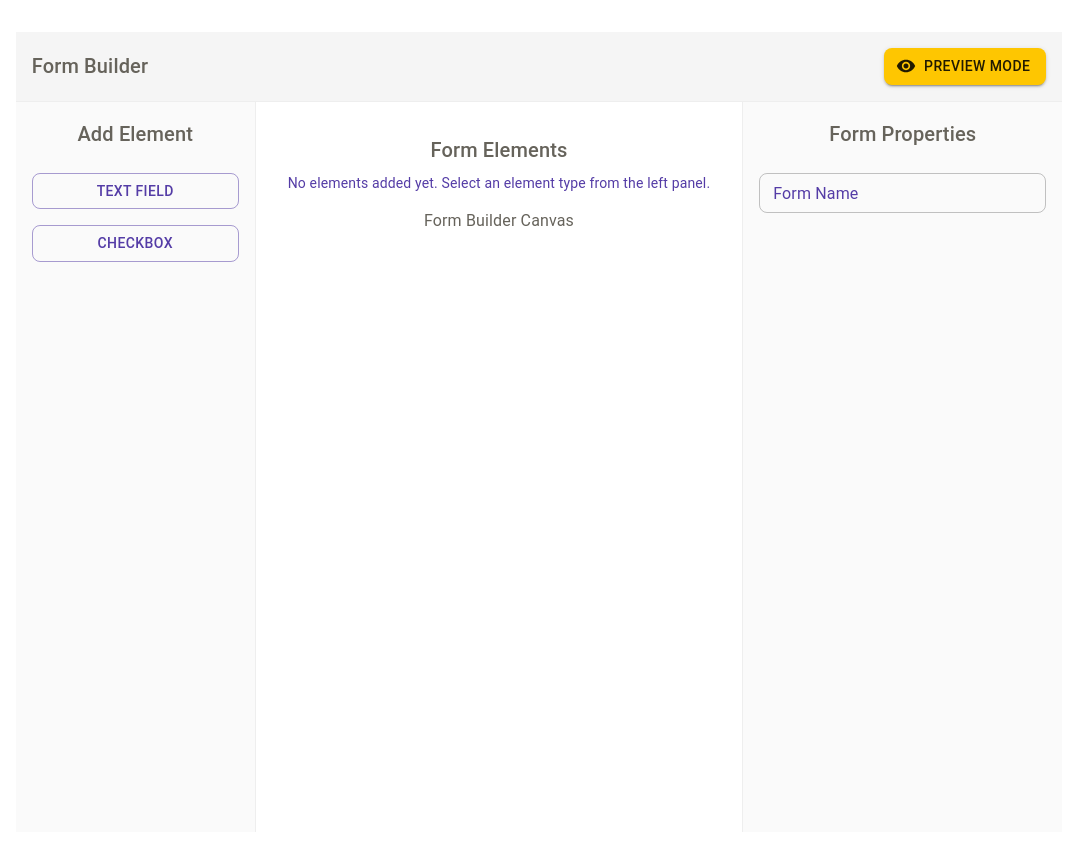
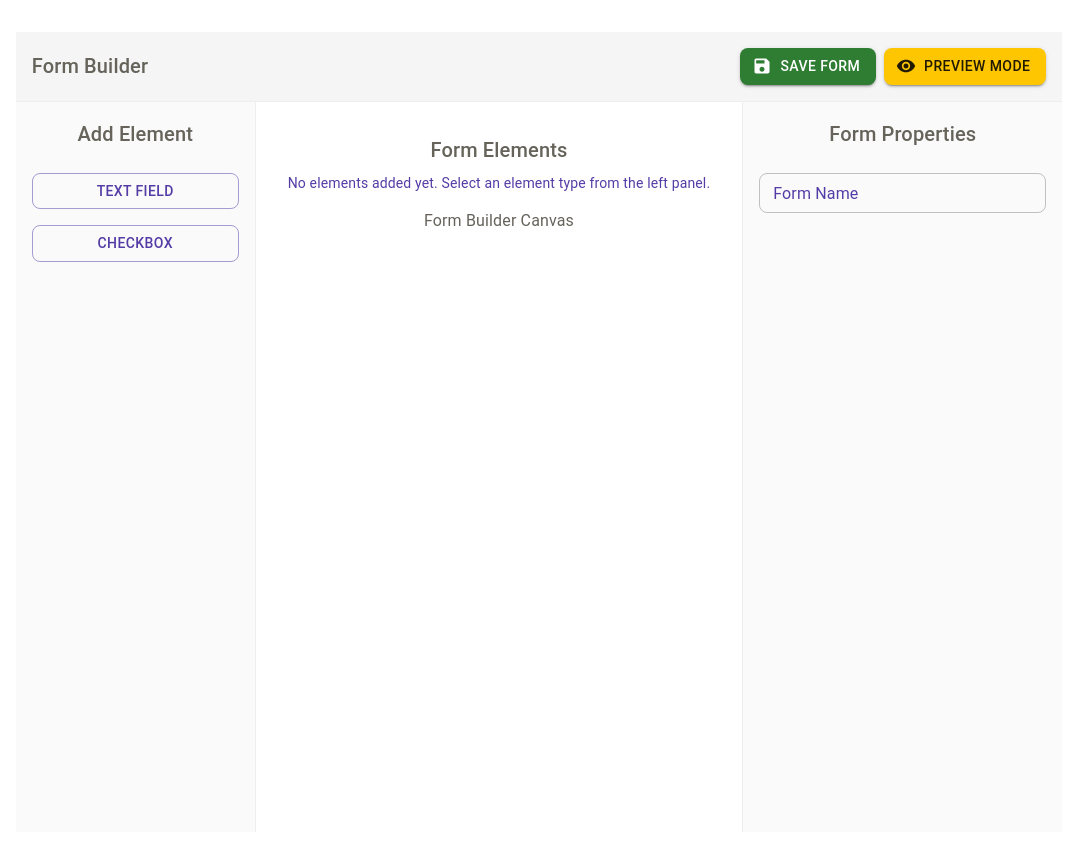
Before and after one commit to b-amir/form-flow, a React (Vite) app: page / in a window 1280 px wide. Shown: the whole page, without its empty margins (101-1181 px from the left). Built offline with nearby package versions, Linux system fonts and the light colour scheme; what miragejs would draw is missing.

Commit message:
feat: implement form save with api integration

```diff
--- a/src/components/FormBuilderLayout.tsx
+++ b/src/components/FormBuilderLayout.tsx
@@ -1,18 +1,22 @@
 import React, { useState } from 'react';
-import { Box, Button, Typography } from '@mui/material';
-import { Visibility, Edit } from '@mui/icons-material';
+import { Box, Button, Typography, Snackbar, Alert } from '@mui/material';
+import { Visibility, Edit, Save } from '@mui/icons-material';
 import { ElementSelectionPanel } from './ElementSelectionPanel';
 import { FormPropertiesPanel } from './FormPropertiesPanel';
 import { ElementPropertiesEditor } from './ElementPropertiesEditor';
 import { ElementList } from './ElementList';
 import { FormRenderer } from './FormRenderer';
 import { useFormBuilderStore } from '@/features/form-management/stores/formBuilderStore';
+import { formApi } from '@/services/api';
 import type { ApiElement } from '@/types/api';
 
 export const FormBuilderLayout: React.FC<{ children?: React.ReactNode }> = ({
   children,
 }) => {
   const [isPreviewMode, setIsPreviewMode] = useState(false);
+  const [isSaving, setIsSaving] = useState(false);
+  const [showSuccessMessage, setShowSuccessMessage] = useState(false);
+  const [saveError, setSaveError] = useState<string | null>(null);
 
   const {
     draftForm,
@@ -54,6 +58,43 @@ export const FormBuilderLayout: React.FC<{ children?: React.ReactNode }> = ({
     setIsPreviewMode(!isPreviewMode);
   };
 
+  const handleSaveForm = async () => {
+    if (!draftForm.name.trim()) {
+      setSaveError('Please enter a form name before saving.');
+      return;
+    }
+
+    if (draftForm.elements.length === 0) {
+      setSaveError('Please add at least one element before saving.');
+      return;
+    }
+
+    setIsSaving(true);
+    setSaveError(null);
+
+    try {
+      await formApi.createForm({
+        name: draftForm.name,
+        elements: draftForm.elements,
+      });
+      setShowSuccessMessage(true);
+    } catch (error) {
+      setSaveError(
+        error instanceof Error ? error.message : 'Failed to save form'
+      );
+    } finally {
+      setIsSaving(false);
+    }
+  };
+
+  const handleCloseSuccessMessage = () => {
+    setShowSuccessMessage(false);
+  };
+
+  const handleCloseErrorMessage = () => {
+    setSaveError(null);
+  };
+
   return (
     <Box sx={{ display: 'flex', height: '100vh', flexDirection: 'column' }}>
       <Box sx={{ p: 2, borderBottom: '1px solid #eee', bgcolor: '#f5f5f5' }}>
@@ -65,6 +106,16 @@ export const FormBuilderLayout: React.FC<{ children?: React.ReactNode }> = ({
           }}
         >
           <Typography variant="h6">Form Builder</Typography>
+          <Box sx={{ display: 'flex', gap: 1 }}>
+            <Button
+              variant="contained"
+              startIcon={<Save />}
+              onClick={handleSaveForm}
+              disabled={isSaving}
+              color="success"
+            >
+              {isSaving ? 'Saving...' : 'Save Form'}
+            </Button>
             <Button
               variant={isPreviewMode ? 'outlined' : 'contained'}
               startIcon={isPreviewMode ? <Edit /> : <Visibility />}
@@ -73,6 +124,7 @@ export const FormBuilderLayout: React.FC<{ children?: React.ReactNode }> = ({
             >
               {isPreviewMode ? 'Edit Mode' : 'Preview Mode'}
             </Button>
+          </Box>
         </Box>
       </Box>
 
@@ -131,6 +183,36 @@ export const FormBuilderLayout: React.FC<{ children?: React.ReactNode }> = ({
           </Box>
         )}
       </Box>
+
+      <Snackbar
+        open={showSuccessMessage}
+        autoHideDuration={4000}
+        onClose={handleCloseSuccessMessage}
+        anchorOrigin={{ vertical: 'bottom', horizontal: 'center' }}
+      >
+        <Alert
+          onClose={handleCloseSuccessMessage}
+          severity="success"
+          sx={{ width: '100%' }}
+        >
+          Form saved successfully!
+        </Alert>
+      </Snackbar>
+
+      <Snackbar
+        open={!!saveError}
+        autoHideDuration={6000}
+        onClose={handleCloseErrorMessage}
+        anchorOrigin={{ vertical: 'bottom', horizontal: 'center' }}
+      >
+        <Alert
+          onClose={handleCloseErrorMessage}
+          severity="error"
+          sx={{ width: '100%' }}
+        >
+          {saveError}
+        </Alert>
+      </Snackbar>
     </Box>
   );
 };
```
Lines whose indentation alone changed are shown as unchanged.
